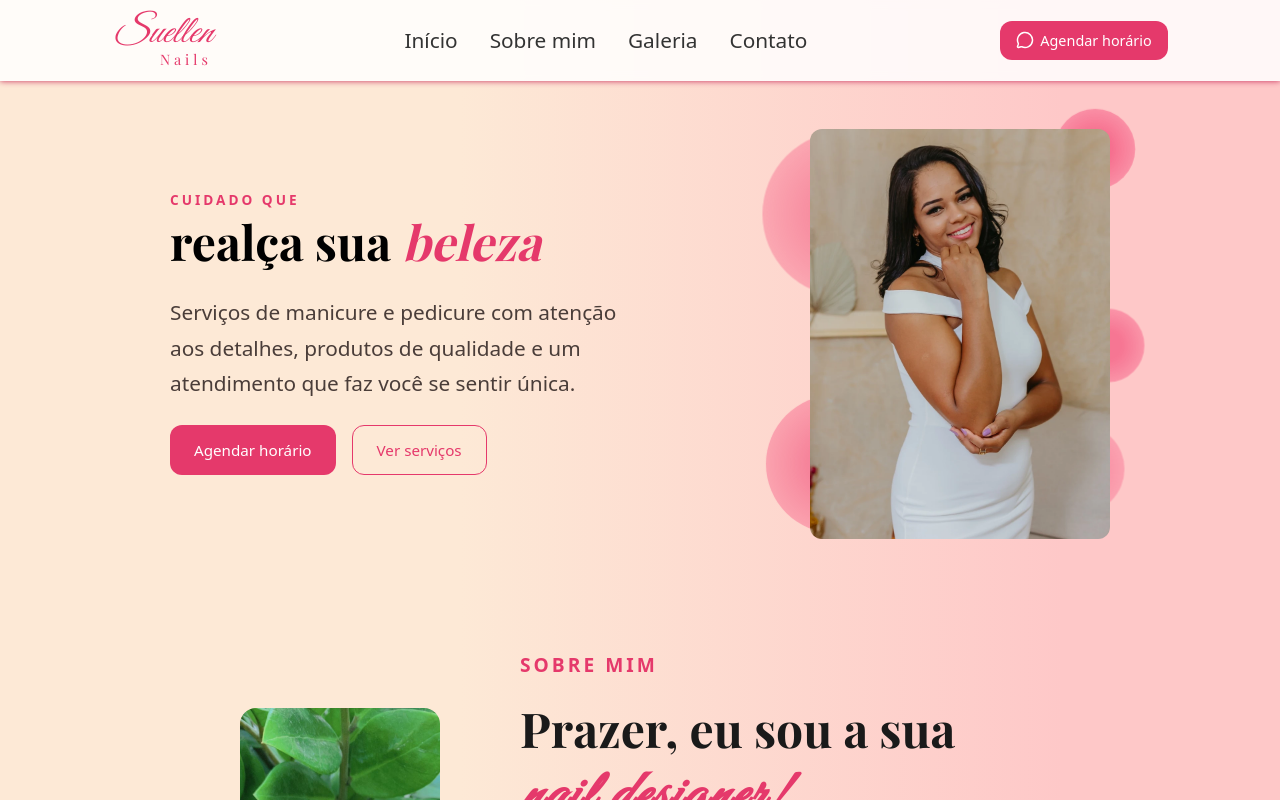
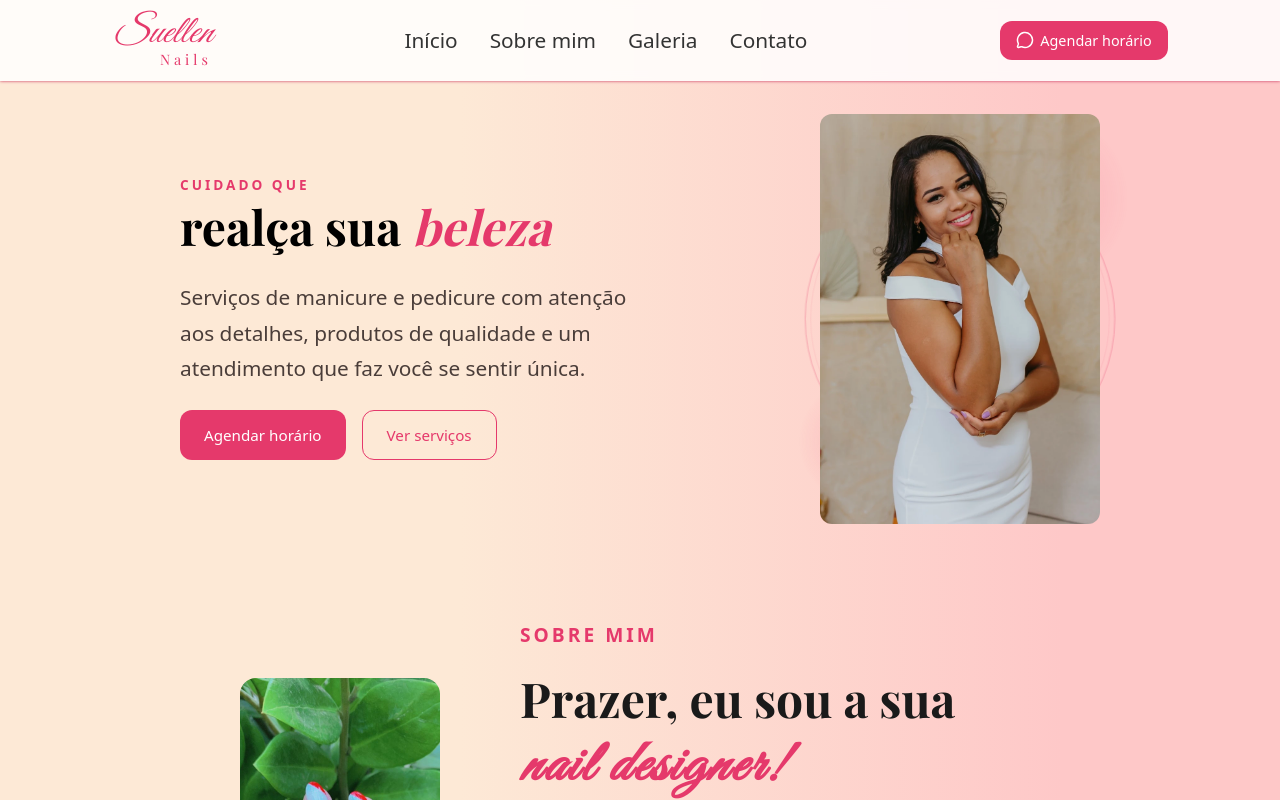
Before and after one commit to arthurjd03/studio-nails, a Next.js app: page / in a window 1280 px wide. Shown: the top 800 px of the page. Built offline with nearby package versions, Linux system fonts and the light colour scheme; a web font is replaced by a local one.

Commit message:
style(hero): melhora na animação de fundo atrás da imagem da profissional

```diff
--- a/src/components/Hero/index.tsx
+++ b/src/components/Hero/index.tsx
@@ -5,12 +5,15 @@ export default function Hero() {
   return (
     <section className={styles.container}>
       <div className={styles.image}>
-        <div className={`${styles.circle} ${styles.c1}`} />
-        <div className={`${styles.circle} ${styles.c2}`} />
-        <div className={`${styles.circle} ${styles.c3}`} />
-        <div className={`${styles.circle} ${styles.c4}`} />
-        <div className={`${styles.circle} ${styles.c5}`} />
-        <div className={`${styles.circle} ${styles.c6}`} />
+        {/* rings */}
+        <div className={styles.ring + " " + styles.r1} />
+        <div className={styles.ring + " " + styles.r2} />
+        <div className={styles.ring + " " + styles.r3} />
+        <div className={styles.ring + " " + styles.r4} />
+
+        {/* orbs */}
+        <div className={`${styles.glowOrb} ${styles.o1}`} />
+        <div className={`${styles.glowOrb} ${styles.o2}`} />
         <Image
           src="/images/professional/suellen.webp"
           alt="Profissional de manicure"
@@ -20,7 +23,7 @@ export default function Hero() {
           priority
         />
       </div>
-      <div className={styles.content}>
+      <div id="init" className={styles.content}>
         <h1>
           <small>Cuidado que</small> <span>realça sua</span>
           <em> beleza</em>
--- a/src/components/Hero/styles.module.css
+++ b/src/components/Hero/styles.module.css
@@ -23,90 +23,92 @@
   border-radius: 12px;
 }
 
-/* — Circles — */
-.circle {
+/* — Image Wrapper — */
+.image {
+  position: relative;
+  display: flex;
+  align-items: center;
+  justify-content: center;
+  flex-shrink: 0;
+  width: 280px;
+  height: 380px;
+}
+
+/* — Expanding Rings — */
+.ring {
   position: absolute;
   border-radius: 50%;
-  background: radial-gradient(
-    circle,
-    rgb(239, 51, 104) 28%,
-    rgba(255, 98, 142, 0.56) 100%
-  );
-  animation: pulse 3s ease-in-out infinite;
+  border: 1.5px solid rgba(229, 57, 106, 0.678);
+  animation: expandFade 3s ease-out infinite;
 }
 
-.c1 {
+.r1 { width: 200px; height: 200px; animation-delay: 0s; }
+.r2 { width: 260px; height: 260px; animation-delay: 1s; }
+.r3 { width: 320px; height: 320px; animation-delay: 2s; }
+.r4 { width: 380px; height: 380px; animation-delay: 3s; }
+
+@keyframes expandFade {
+  0%   { transform: scale(0.6); opacity: 0; }
+  20%  { opacity: 0.8; }
+  100% { transform: scale(1.2); opacity: 0; }
+}
+
+/* — Glow Orbs — */
+.glowOrb {
+  position: absolute;
+  border-radius: 50%;
+  background: radial-gradient(circle, rgba(229, 57, 107, 0.18) 0%, transparent 70%);
+  animation: orbFloat 6s ease-in-out infinite;
+  pointer-events: none;
+}
+
+.o1 {
   width: 180px;
   height: 180px;
-  bottom: 90px;
-  left: 55px;
-  opacity: 0.4;
-  animation: pulseCenter 3s ease-in-out infinite 0s;
+  top: -20px;
+  right: -30px;
+  animation-delay: 0s;
 }
 
-.c2 {
-  width: 80px;
-  height: 80px;
-  top: -20px;
-  right: -25px;
-  opacity: 0.6;
-  animation-delay: 0.5s;
+.o2 {
+  width: 120px;
+  height: 120px;
+  bottom: 0px;
+  left: -20px;
+  animation-delay: 2s;
 }
 
-.c3 {
-  width: 110px;
-  height: 110px;
-  bottom: 10px;
-  left: -40px;
-  opacity: 0.5;
-  animation-delay: 1s;
+@keyframes orbFloat {
+  0%, 100% { transform: translateY(0px) scale(1); }
+  50%       { transform: translateY(-12px) scale(1.08); }
 }
 
-.c4 {
-  width: 65px;
-  height: 65px;
-  top: 45%;
-  right: -30px;
-  opacity: 0.55;
-  animation-delay: 1.5s;
+/* — Shimmer Lines — */
+.shimmer {
+  position: absolute;
+  width: 3px;
+  border-radius: 2px;
+  background: linear-gradient(
+    180deg,
+    transparent,
+    rgb(230, 52, 103),
+    transparent
+  );
+  animation: shimmerFloat 5s ease-in-out infinite;
+  pointer-events: none;
 }
 
-.c5 {
-  width: 135px;
-  height: 135px;
-  top: 5px;
-  left: -45px;
-  opacity: 0.45;
-  animation-delay: 0.8s;
+@keyframes shimmerFloat {
+  0%, 100% { transform: translateY(0) scaleY(1);   opacity: 0.4; }
+  50%       { transform: translateY(-8px) scaleY(1.3); opacity: 0.9; }
 }
 
-.c6 {
-  width: 80px;
-  height: 80px;
-  bottom: 30px;
-  right: -10px;
-  opacity: 0.4;
-  animation-delay: 1.3s;
-}
-
-@keyframes pulse {
-  0%,
-  100% {
-    transform: scale(1);
-  }
-  50% {
-    transform: scale(1.15);
-  }
-}
-
-@keyframes pulseCenter {
-  0%,
-  100% {
-    transform: scale(1);
-  }
-  50% {
-    transform: scale(1.1);
-  }
+/* — Photo — */
+.image img {
+  position: relative;
+  z-index: 2;
+  object-fit: cover;
+  border-radius: 12px;
 }
 
 /* — Content — */
@@ -183,14 +185,9 @@
 }
 
 /* — Mobile large — */
-@media (min-width: 480px) {
-  .c1 {
-    width: 200px;
-    height: 200px;
-  }
-  .c5 {
-    width: 150px;
-    height: 150px;
+@media (max-width: 768px) {
+  .image img {
+    border-radius: 50%;
   }
 }
 
@@ -237,19 +234,6 @@
   .container {
     gap: 8rem;
   }
-
-  .c1 {
-    width: 220px;
-    height: 220px;
-  }
-  .c3 {
-    width: 130px;
-    height: 130px;
-  }
-  .c5 {
-    width: 160px;
-    height: 160px;
-  }
 }
 
 /* — Desktop — */
--- a/src/components/Menu/styles.module.css
+++ b/src/components/Menu/styles.module.css
@@ -5,7 +5,7 @@
   top: 0;
   z-index: 50;
   background: rgba(255, 255, 255, 0.85);
-  box-shadow: 0 0px 6px var(--color-primary-dark);
+  box-shadow: 0 0px 3px var(--color-primary-dark);
   backdrop-filter: blur(4px);
 }
 
@@ -72,7 +72,7 @@
     bottom: -4px;
     width: 100%;
     height: 2px;
-    background: #e5396b;
+    background: #e5396a;
     transform: scaleX(0);
     transform-origin: left;
     transition: 0.5s ease;
```
